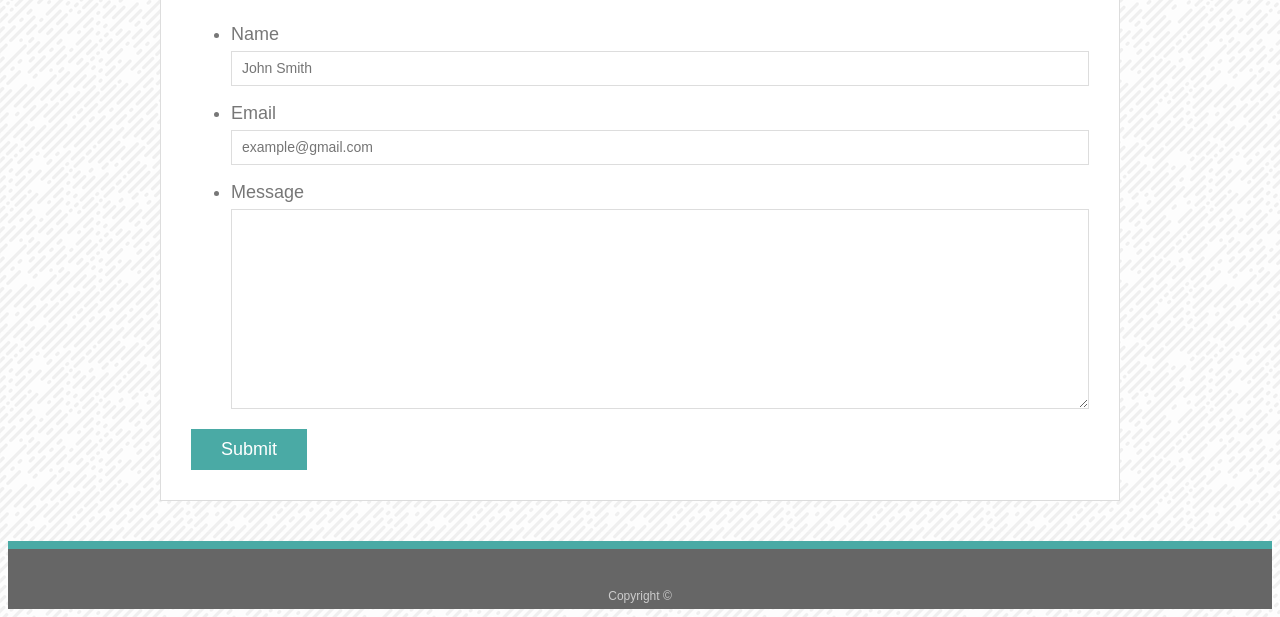
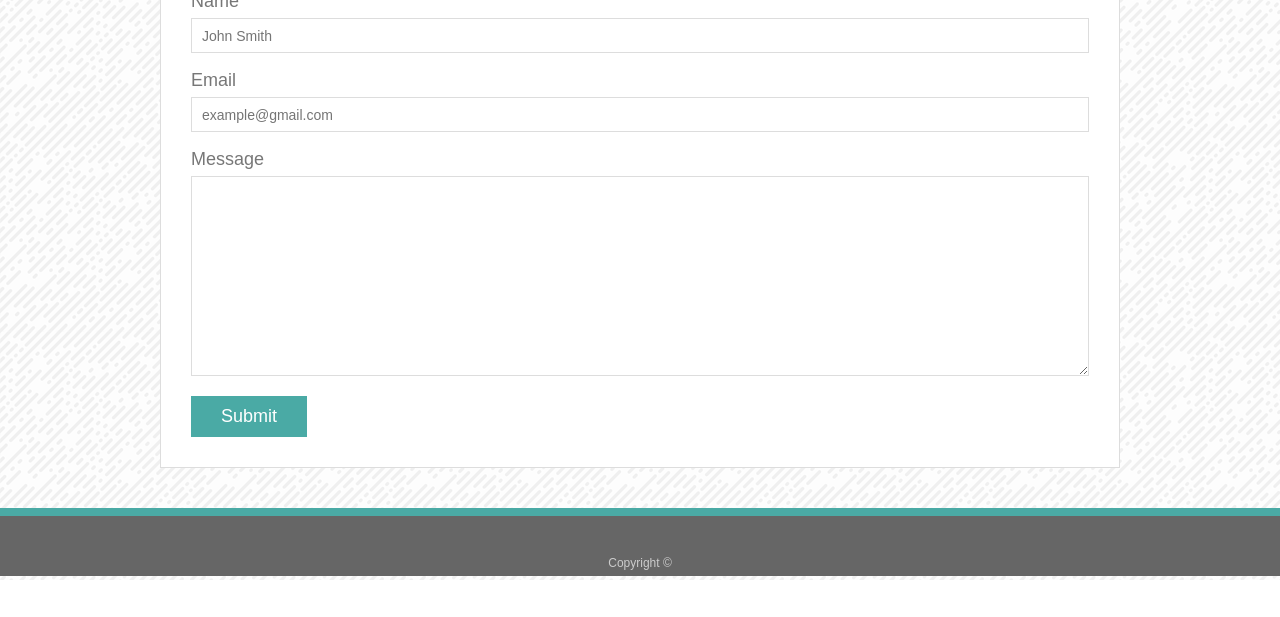
Before and after one commit to MikeGruschow/Responsive-Portfolio, a plain HTML site: page contact.html in a window 1280 px wide. Shown: the part 269-886 px from the top of the page. After the commit the page ends 849 px from the top, so only its background shows below. Drawn offline with Linux system fonts and the light colour scheme; files that its build step writes are made by us from their sources.

Commit message:
reset css

```diff
--- a/contact.html
+++ b/contact.html
@@ -4,6 +4,7 @@
 <head>
     <meta charset="UTF-8">
     <title> Contact | Mike Gruschow</title>
+    <link rel="stylesheet" type="text/css" href="css/reset.css">
     <link rel="stylesheet" type="text/css" href="style.css">
 </head>
 
--- /dev/null
+++ b/reset.css
@@ -0,0 +1,48 @@
+/* http://meyerweb.com/eric/tools/css/reset/
+   v2.0 | 20110126
+   License: none (public domain)
+*/
+
+html, body, div, span, applet, object, iframe,
+h1, h2, h3, h4, h5, h6, p, blockquote, pre,
+a, abbr, acronym, address, big, cite, code,
+del, dfn, em, img, ins, kbd, q, s, samp,
+small, strike, strong, sub, sup, tt, var,
+b, u, i, center,
+dl, dt, dd, ol, ul, li,
+fieldset, form, label, legend,
+table, caption, tbody, tfoot, thead, tr, th, td,
+article, aside, canvas, details, embed,
+figure, figcaption, footer, header, hgroup,
+menu, nav, output, ruby, section, summary,
+time, mark, audio, video {
+	margin: 0;
+	padding: 0;
+	border: 0;
+	font-size: 100%;
+	font: inherit;
+	vertical-align: baseline;
+}
+/* HTML5 display-role reset for older browsers */
+article, aside, details, figcaption, figure,
+footer, header, hgroup, menu, nav, section {
+	display: block;
+}
+body {
+	line-height: 1;
+}
+ol, ul {
+	list-style: none;
+}
+blockquote, q {
+	quotes: none;
+}
+blockquote:before, blockquote:after,
+q:before, q:after {
+	content: '';
+	content: none;
+}
+table {
+	border-collapse: collapse;
+	border-spacing: 0;
+}
```
Also changed, not shown: index.html (+1 -0 lines), portfolio.html (+1 -0 lines).
